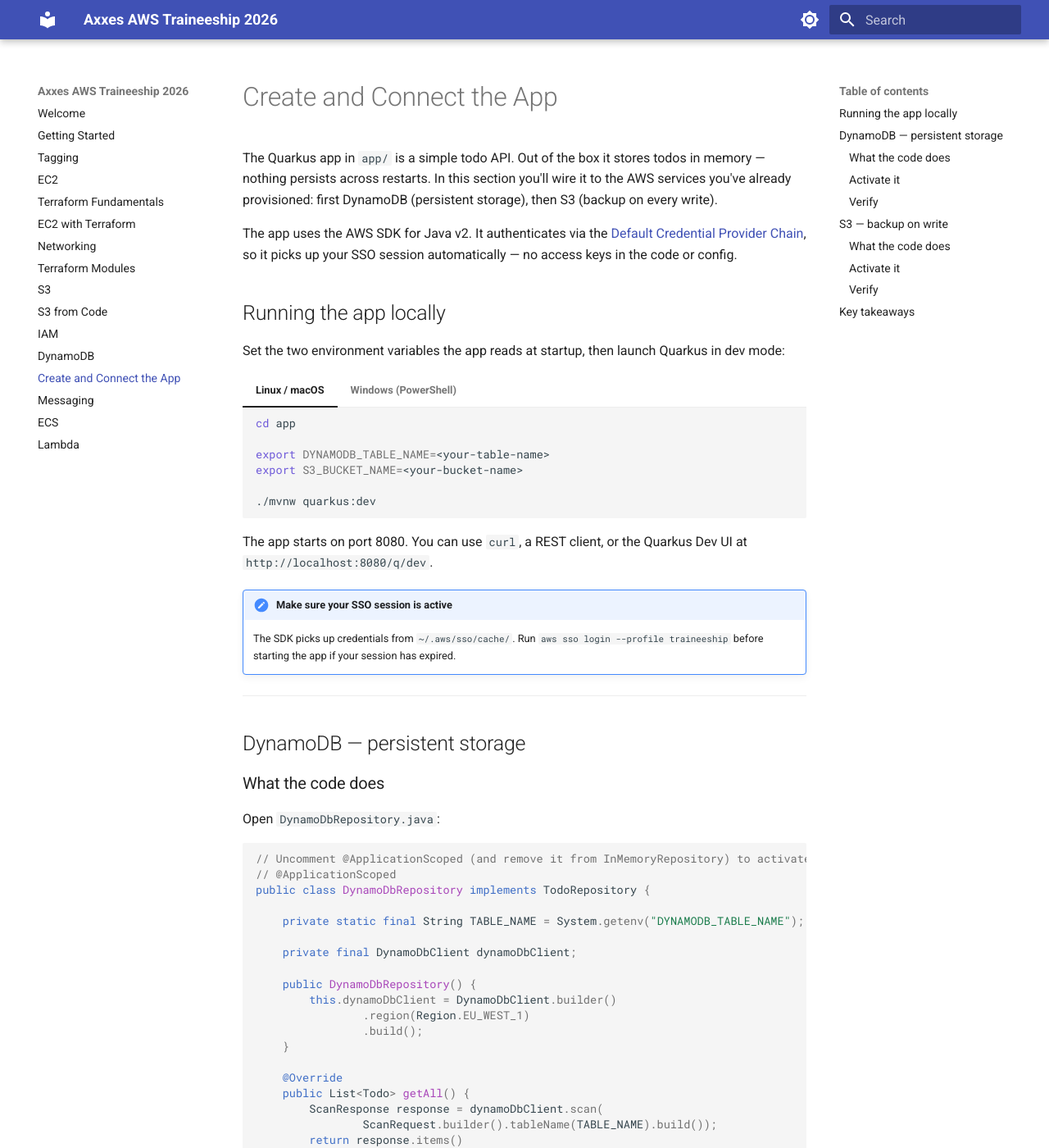
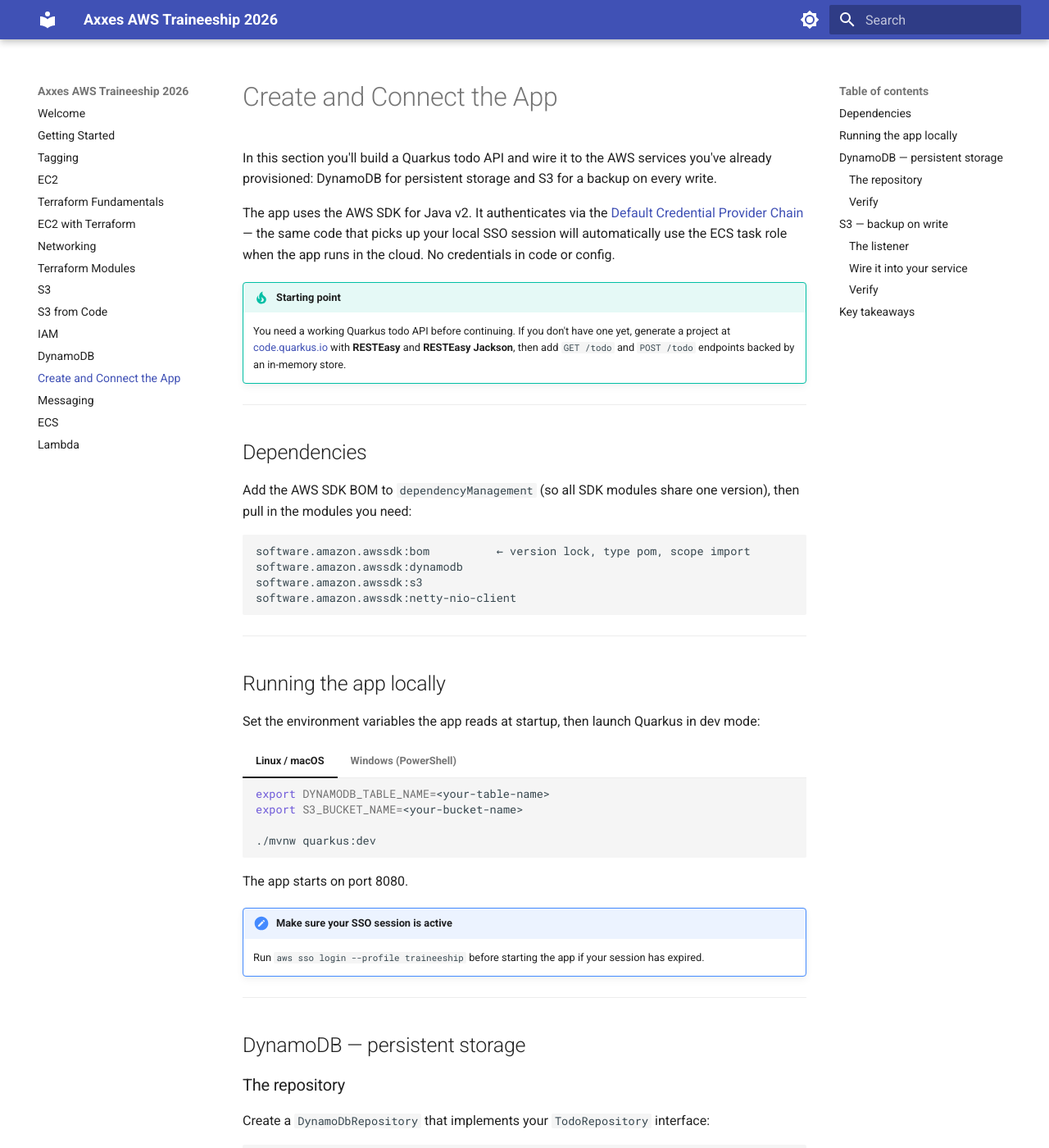
Before and after one commit to jdeboeck03/aws-traineeship, an MkDocs documentation site: the page built from docs/content/app-integration/index.md, in a window 1280 px wide and 1400 px high. Shown: the whole window at 82% size. Built offline with MkDocs 1.6.1 and Material for MkDocs 9.7.7, drawn with Linux system fonts in a browser that asks for light colours; some of the changed text lies outside the part shown.

Commit message:
Rewrite app-integration: build-from-scratch framing, full code shown
Co-Authored-By: Claude Sonnet 4.6 <noreply@anthropic.com>

````diff
--- a/docs/content/app-integration/index.md
+++ b/docs/content/app-integration/index.md
@@ -1,22 +1,42 @@
 # Create and Connect the App
 
-The Quarkus app in `app/` is a simple todo API. Out of the box it stores todos in memory — nothing
-persists across restarts. In this section you'll wire it to the AWS services you've already
-provisioned: first DynamoDB (persistent storage), then S3 (backup on every write).
+In this section you'll build a Quarkus todo API and wire it to the AWS services you've already
+provisioned: DynamoDB for persistent storage and S3 for a backup on every write.
 
 The app uses the AWS SDK for Java v2. It authenticates via the
-[Default Credential Provider Chain](https://docs.aws.amazon.com/sdk-for-java/latest/developer-guide/credentials-chain.html),
-so it picks up your SSO session automatically — no access keys in the code or config.
+[Default Credential Provider Chain](https://docs.aws.amazon.com/sdk-for-java/latest/developer-guide/credentials-chain.html)
+— the same code that picks up your local SSO session will automatically use the ECS task role
+when the app runs in the cloud. No credentials in code or config.
+
+!!! tip "Starting point"
+    You need a working Quarkus todo API before continuing. If you don't have one yet, generate a
+    project at [code.quarkus.io](https://code.quarkus.io) with **RESTEasy** and
+    **RESTEasy Jackson**, then add `GET /todo` and `POST /todo` endpoints backed by an in-memory
+    store.
+
+---
+
+## Dependencies
+
+Add the AWS SDK BOM to `dependencyManagement` (so all SDK modules share one version), then pull
+in the modules you need:
+
+```
+software.amazon.awssdk:bom          ← version lock, type pom, scope import
+software.amazon.awssdk:dynamodb
+software.amazon.awssdk:s3
+software.amazon.awssdk:netty-nio-client
+```
+
+---
 
 ## Running the app locally
 
-Set the two environment variables the app reads at startup, then launch Quarkus in dev mode:
+Set the environment variables the app reads at startup, then launch Quarkus in dev mode:
 
 === "Linux / macOS"
 
     ```shell
-    cd app
-
     export DYNAMODB_TABLE_NAME=<your-table-name>
     export S3_BUCKET_NAME=<your-bucket-name>
 
@@ -26,32 +46,27 @@ Set the two environment variables the app reads at startup, then launch Quarkus
 === "Windows (PowerShell)"
 
     ```powershell
-    cd app
-
     $env:DYNAMODB_TABLE_NAME = "<your-table-name>"
     $env:S3_BUCKET_NAME = "<your-bucket-name>"
 
     ./mvnw quarkus:dev
     ```
 
-The app starts on port 8080. You can use `curl`, a REST client, or the Quarkus Dev UI at
-`http://localhost:8080/q/dev`.
+The app starts on port 8080.
 
 !!! note "Make sure your SSO session is active"
-    The SDK picks up credentials from `~/.aws/sso/cache/`. Run
-    `aws sso login --profile traineeship` before starting the app if your session has expired.
+    Run `aws sso login --profile traineeship` before starting the app if your session has expired.
 
 ---
 
 ## DynamoDB — persistent storage
 
-### What the code does
+### The repository
 
-Open `DynamoDbRepository.java`:
+Create a `DynamoDbRepository` that implements your `TodoRepository` interface:
 
 ```java
-// Uncomment @ApplicationScoped (and remove it from InMemoryRepository) to activate.
-// @ApplicationScoped
+@ApplicationScoped
 public class DynamoDbRepository implements TodoRepository {
 
     private static final String TABLE_NAME = System.getenv("DYNAMODB_TABLE_NAME");
@@ -84,22 +99,19 @@ public class DynamoDbRepository implements TodoRepository {
 }
 ```
 
-- `getAll()` does a full table **Scan** and maps each item's `title` attribute to a `Todo` object.
+- `getAll()` runs a full table **Scan** and maps each item's `title` attribute back to a `Todo`.
 - `create()` calls **PutItem** with a single string attribute — matching the `title` partition key
-  defined in the Terraform module.
-- The table name is injected via `DYNAMODB_TABLE_NAME` so the same code works locally and in ECS.
+  defined in your Terraform module.
+- The table name comes from `DYNAMODB_TABLE_NAME` so the same binary works locally and in ECS.
 
-### Activate it
-
-`DynamoDbRepository` and `InMemoryRepository` both implement `TodoRepository`. CDI picks whichever
-one is annotated `@ApplicationScoped`. To switch:
-
-1. In `DynamoDbRepository.java`, uncomment `@ApplicationScoped`.
-2. In `InMemoryRepository.java`, remove `@ApplicationScoped`.
+!!! tip "CDI picks exactly one implementation"
+    CDI resolves `TodoRepository` to whichever implementation carries `@ApplicationScoped`. If
+    you have an `InMemoryRepository` with that annotation, remove it — otherwise CDI sees two
+    candidates and fails to start.
 
 ### Verify
 
-With the app running, create a todo:
+Create a todo:
 
 ```shell
 curl -s -X POST http://localhost:8080/todo \
@@ -115,16 +127,16 @@ aws dynamodb scan \
   --region eu-west-1
 ```
 
-You should see the item in the response. Restart the app (`Ctrl+C`, then `./mvnw quarkus:dev`
-again) and call `GET /todo` — the item is still there, now coming from DynamoDB rather than memory.
+Restart the app and call `GET /todo` — the item is still there, now coming from DynamoDB rather
+than memory.
 
 ---
 
 ## S3 — backup on write
 
-### What the code does
+### The listener
 
-Open `S3BackupListener.java`:
+Create an `S3BackupListener` that uploads a JSON object to S3 every time a todo is created:
 
 ```java
 @ApplicationScoped
@@ -141,30 +153,53 @@ public class S3BackupListener {
     }
 
     public void onCreated(Todo todo) {
-        // Uncomment to back up each new todo to S3 as a JSON object.
-        // String key = "todos/" + System.currentTimeMillis() + ".json";
-        // s3Client.putObject(
-        //         PutObjectRequest.builder()
-        //                 .bucket(BUCKET_NAME)
-        //                 .key(key)
-        //                 .contentType("application/json")
-        //                 .build(),
-        //         RequestBody.fromString("{\"title\":\"" + todo.title() + "\"}"));
+        String key = "todos/" + System.currentTimeMillis() + ".json";
+        s3Client.putObject(
+                PutObjectRequest.builder()
+                        .bucket(BUCKET_NAME)
+                        .key(key)
+                        .contentType("application/json")
+                        .build(),
+                RequestBody.fromString("{\"title\":\"" + todo.title() + "\"}"));
     }
 }
 ```
 
-`onCreated` is called from `TodoServiceImpl` every time a todo is created. Right now it's a no-op.
-When you uncomment the body, each create request uploads a small JSON object to the `todos/`
-prefix of your bucket — keyed by the current timestamp so every write produces a unique object.
+Using the current timestamp as the key ensures every write produces a unique object under the
+`todos/` prefix.
 
-### Activate it
+### Wire it into your service
 
-Uncomment the four lines inside `onCreated` in `S3BackupListener.java`.
+Inject `S3BackupListener` into your service and call `onCreated` after each create:
+
+```java
+@ApplicationScoped
+public class TodoServiceImpl implements TodoService {
+
+    private final TodoRepository repository;
+    private final S3BackupListener s3Backup;
+
+    public TodoServiceImpl(TodoRepository repository, S3BackupListener s3Backup) {
+        this.repository = repository;
+        this.s3Backup = s3Backup;
+    }
+
+    @Override
+    public List<Todo> getAll() {
+        return repository.getAll();
+    }
+
+    @Override
+    public void create(Todo todo) {
+        repository.create(todo);
+        s3Backup.onCreated(todo);
+    }
+}
+```
 
 ### Verify
 
-Create another todo:
+Create a todo:
 
 ```shell
 curl -s -X POST http://localhost:8080/todo \
@@ -200,11 +235,11 @@ You should see a `.json` file appear under `todos/`. Download and inspect it:
 
 ## Key takeaways
 
-- The Default Credential Provider Chain means no credentials in code — the same app binary works
-  locally (SSO session) and in ECS (task role), with no code change.
-- Switching from `InMemoryRepository` to `DynamoDbRepository` is a single CDI annotation swap —
-  the rest of the app doesn't change.
-- `S3BackupListener` is always wired in by CDI; only the upload body is toggled. This is a common
-  pattern for feature flags in CDI apps.
-- When the app moves to ECS (later module), `DYNAMODB_TABLE_NAME` and `S3_BUCKET_NAME` are
-  injected by the task definition — the same env-var contract works both locally and in the cloud.
+- The Default Credential Provider Chain means no credentials in code — the same binary works
+  locally (SSO session) and in ECS (task role) without any changes.
+- CDI resolves `TodoRepository` to whichever implementation is `@ApplicationScoped` — switching
+  storage backends is a single annotation change.
+- `S3BackupListener` is a plain CDI bean called explicitly from the service — nothing framework-
+  specific, straightforward to test.
+- When the app moves to ECS, `DYNAMODB_TABLE_NAME` and `S3_BUCKET_NAME` are injected by the task
+  definition — the same env-var contract works both locally and in the cloud.
````
Also changed, not shown: other parts of docs/content/app-integration/index.md (+3 -3 lines).
